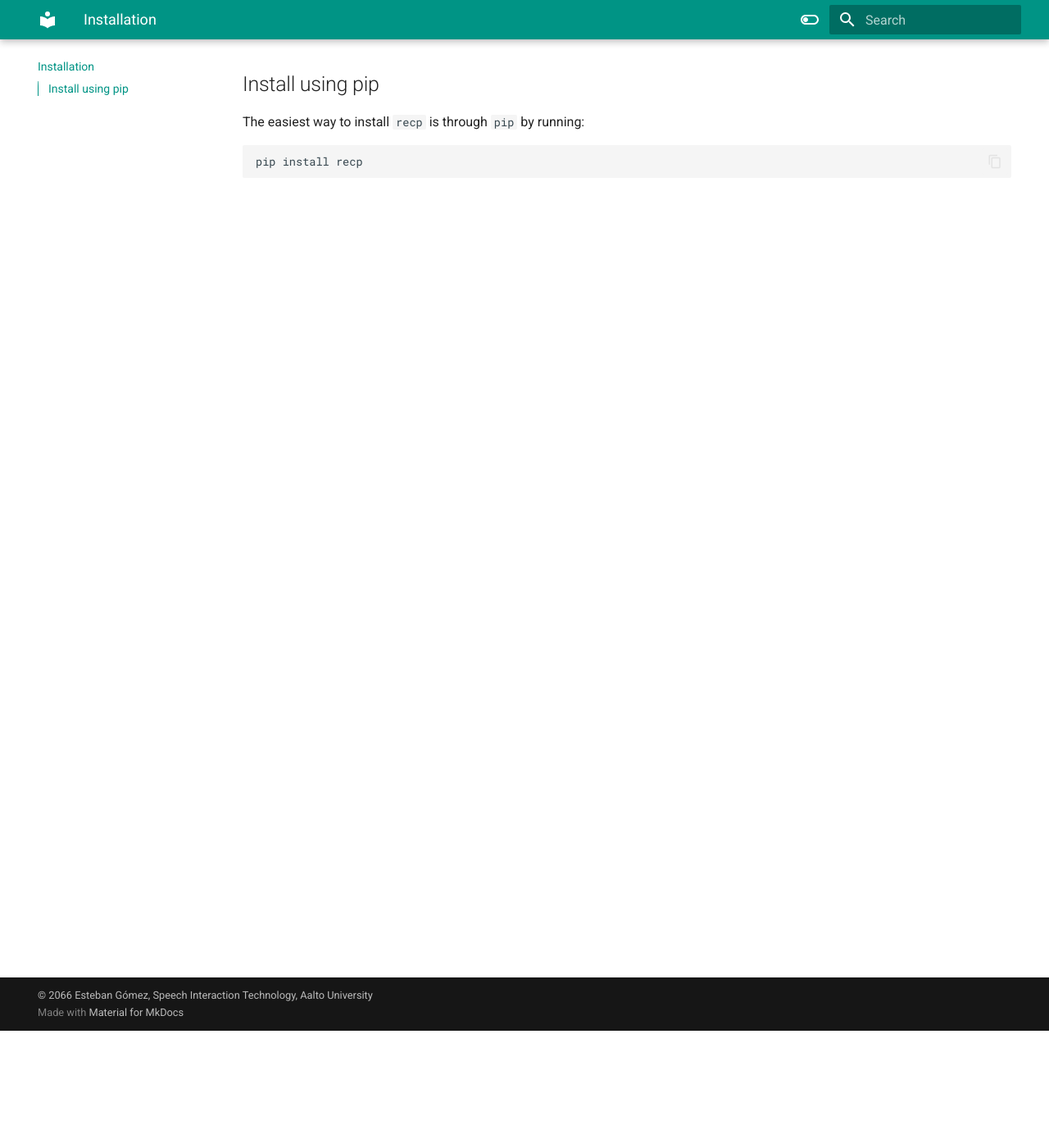
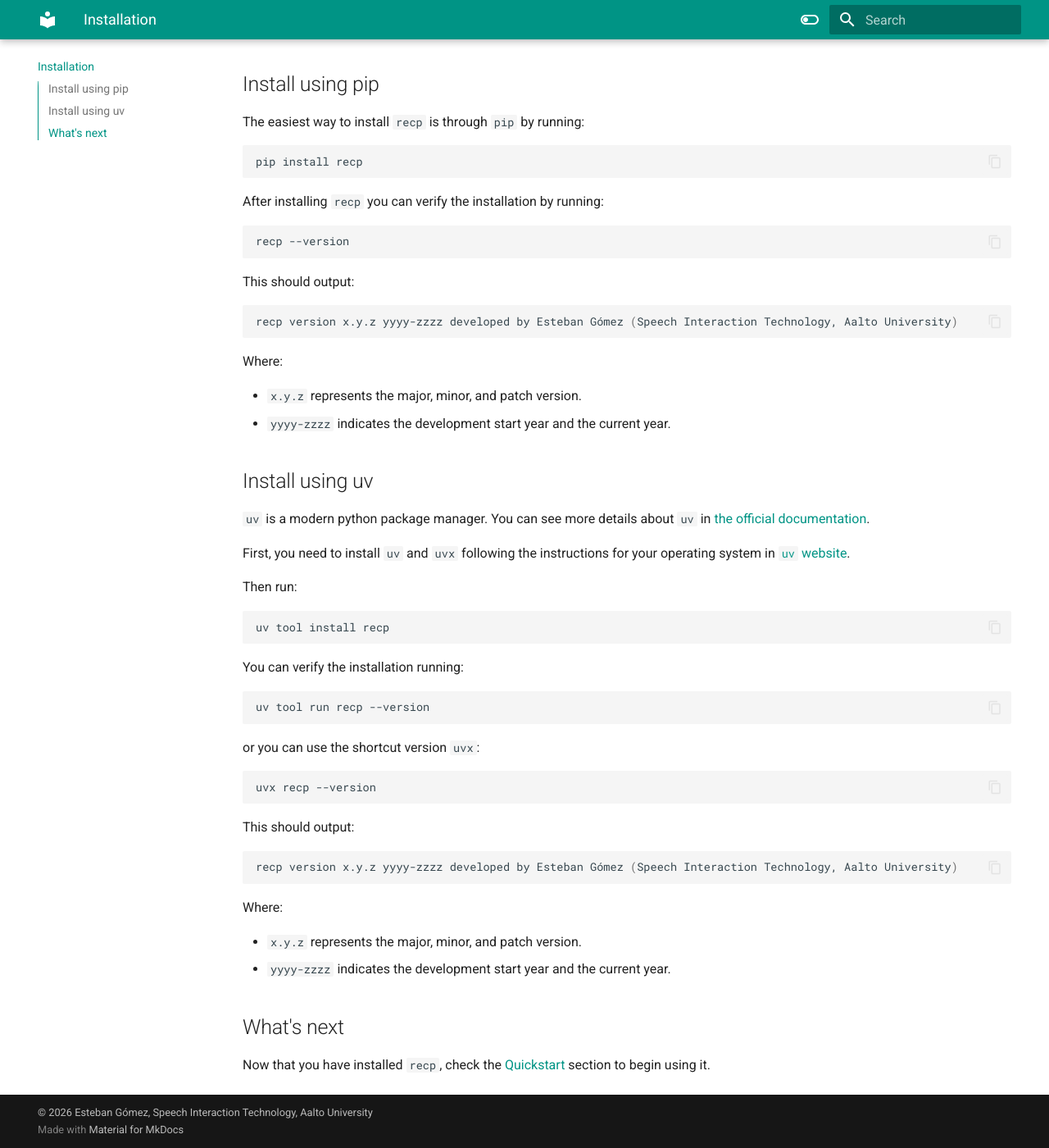
Before and after one commit to eagomez2/recp, an MkDocs documentation site: the page built from docs/install.md, in a window 1280 px wide and 1400 px high, scrolled down 143 px. Shown: the whole window at 82% size. Built offline with MkDocs 1.6.1 and Material for MkDocs 9.7.7, drawn with Linux system fonts in a browser that asks for light colours; comment, search, counter and statistics services are not loaded.

Commit message:
Update docs

````diff
--- a/docs/install.md
+++ b/docs/install.md
@@ -6,3 +6,58 @@ The easiest way to install `recp` is through `pip` by running:
 ```bash
 pip install recp
 ```
+
+After installing `recp` you can verify the installation by running:
+
+```bash
+recp --version
+```
+
+This should output:
+
+```bash
+recp version x.y.z yyyy-zzzz developed by Esteban Gómez (Speech Interaction Technology, Aalto University)
+```
+
+Where:
+
+- `x.y.z` represents the major, minor, and patch version.
+- `yyyy-zzzz` indicates the development start year and the current year.
+
+## Install using uv
+
+`uv` is a modern python package manager. You can see more details about `uv` in [the official documentation](https://docs.astral.sh/uv/).
+
+First, you need to install `uv` and `uvx` following the instructions for your operating system in <a href="https://docs.astral.sh/uv/getting-started/installation/" target="_blank">`uv` website</a>.
+
+Then run:
+
+```bash
+uv tool install recp
+```
+
+You can verify the installation running:
+
+```bash
+uv tool run recp --version
+```
+
+or you can use the shortcut version `uvx`:
+
+```bash
+uvx recp --version
+```
+
+This should output:
+
+```bash
+recp version x.y.z yyyy-zzzz developed by Esteban Gómez (Speech Interaction Technology, Aalto University)
+```
+
+Where:
+
+- `x.y.z` represents the major, minor, and patch version.
+- `yyyy-zzzz` indicates the development start year and the current year.
+
+## What's next
+Now that you have installed `recp`, check the [Quickstart](quickstart.md) section to begin using it.
--- a/mkdocs.yml
+++ b/mkdocs.yml
@@ -6,7 +6,7 @@ nav:
   - Changelog: https://github.com/eagomez2/recp/releases
   - License: license.md
 copyright: |
-  &copy; 2066 <a href="https://www.estebangomez.me" target="_blank">Esteban Gómez</a>, <a href="https://www.aalto.fi/en/department-of-information-and-communications-engineering/speech-interaction-technology" target="_blank">Speech Interaction Technology, Aalto University</a>
+  &copy; 2026 <a href="https://www.estebangomez.me" target="_blank">Esteban Gómez</a>, <a href="https://www.aalto.fi/en/department-of-information-and-communications-engineering/speech-interaction-technology" target="_blank">Speech Interaction Technology, Aalto University</a>
 theme:
   name: material
   features:
````
Also changed, not shown: docs/index.md (+9 -0 lines), docs/quickstart.md (+2 -0 lines).
